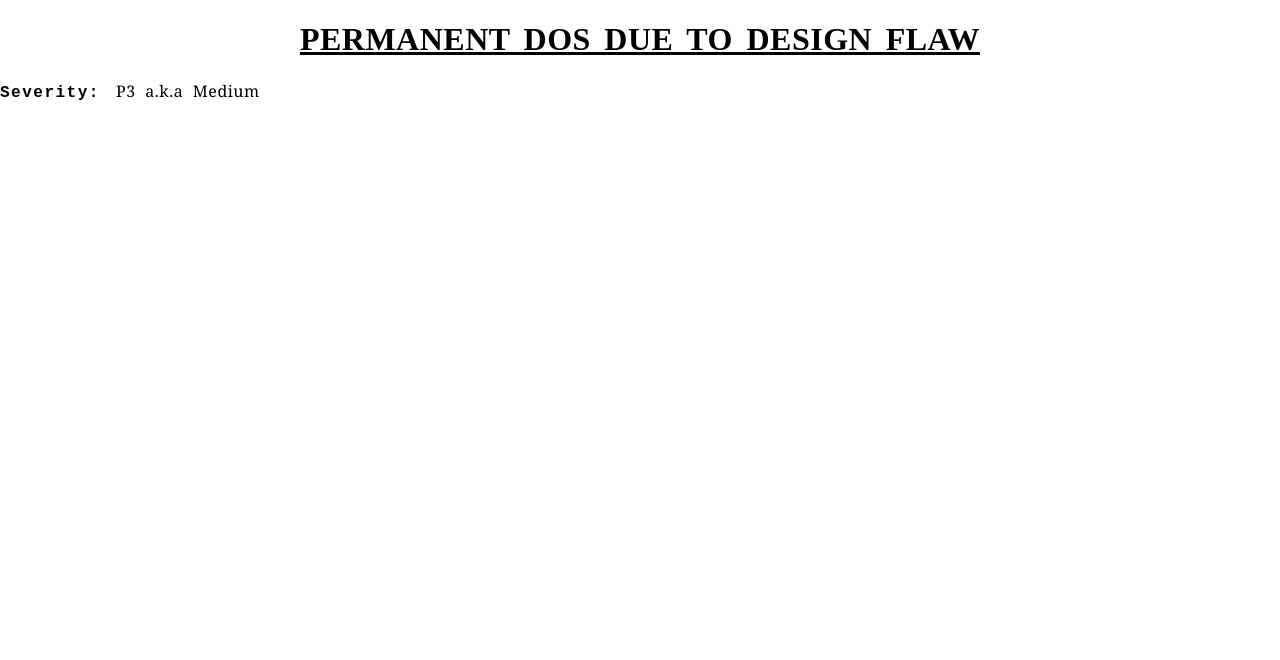
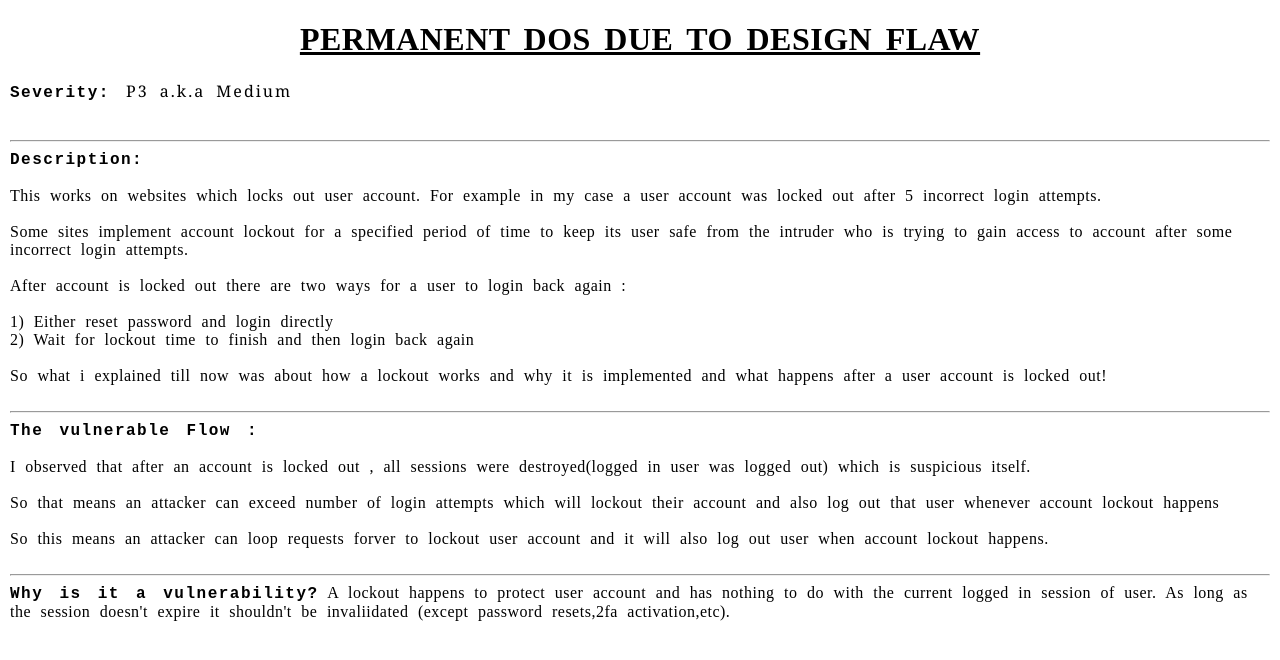
Before and after one commit to akash403/akash403.github.io, a plain HTML site: page index.html in a window 1280 px wide. Drawn offline with Linux system fonts and the light colour scheme.

Commit message:
Update index.html

```diff
--- a/index.html
+++ b/index.html
@@ -4,7 +4,7 @@
 <title>WHO CARES</title>
 <style>
 body{
-margin: 0px;
+margin: 10px;
 letter-spacing: 0.5px;
 word-spacing: 5px;
 }
@@ -19,6 +19,7 @@ font-family: Courier New;
 }
 p{
 font-family: Georgia;
+letter-spacing: 2px;
 }
 
 </style>
@@ -26,7 +27,24 @@ font-family: Georgia;
 <body>
 <h1 align="Center">PERMANENT DOS DUE TO DESIGN FLAW</h1>
 <p>
-<span>Severity: </span>P3 a.k.a Medium
+<span>Severity: </span>P3 a.k.a Medium<br><br><hr>
+<span>Description: </span><br><br>
+This works on websites which locks out user account. For example in my case a user account was locked out after 5 incorrect login attempts.
+<br><br>
+Some sites implement account lockout for a specified period of time to keep its user safe from the intruder who is trying to gain access to account after some incorrect login attempts. <br><br>
+
+After account is locked out there are two ways for a user to login back again : <br><br>
+
+1) Either reset password and login directly<br>
+2) Wait for lockout time to finish and then login back again<br><br>
+
+So what i explained till now was about how a lockout works and why it is implemented and what happens after a user account is locked out!<br><br><hr>
+
+<Span>The vulnerable Flow :</span></bR></br>
+I observed that after an account is locked out , all sessions were destroyed(logged in user was logged out) which is suspicious itself.<br><br>So that means an attacker can exceed number of login attempts which will lockout their account and also log out that user whenever account lockout happens<br><br>
+So this means an attacker can loop requests forver to lockout user account and it will also log out user when account lockout happens.<br><br><hr>
+<span> Why is it a vulnerability?</span>
+A lockout happens to protect user account and has nothing to do with the current logged in session of user. As long as the session doesn't expire it shouldn't be invaliidated (except password resets,2fa activation,etc).
 </p>
 </body>
 </html>
```
